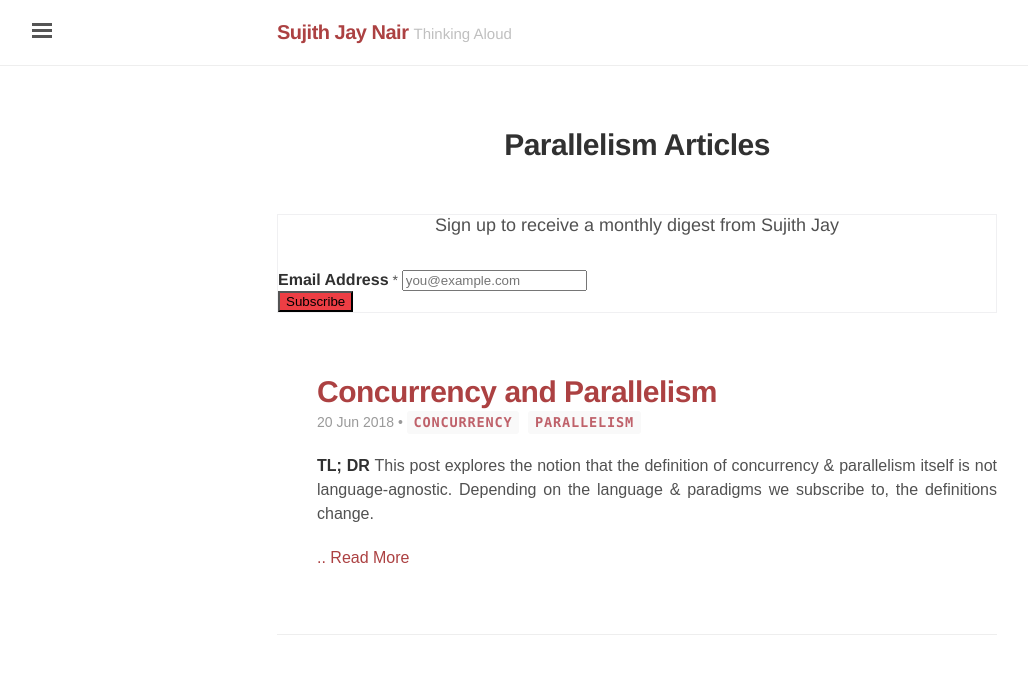
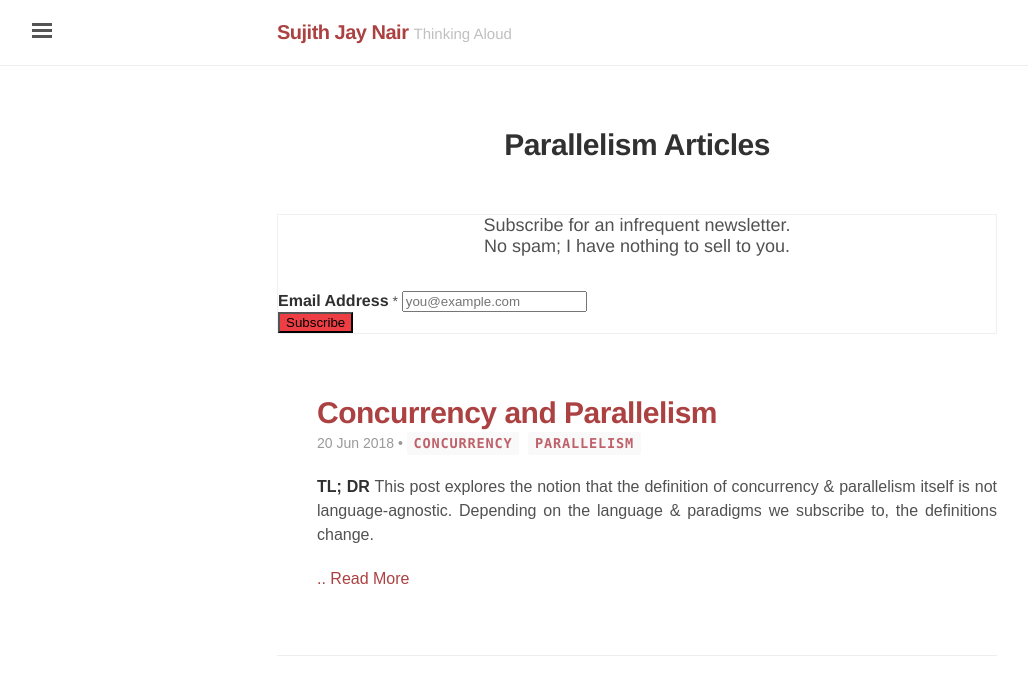
Before and after one commit to sujithjay/sujithjay.github.io, a Jekyll site: the page built from tag/parallelism.md, in a window 1280 px wide. Shown: the top 695 px of the page, without its empty margins (3-1031 px from the left). Built offline with Jekyll 4.4.1, drawn with Linux system fonts in a browser that asks for light colours; nearby versions of some CDN libraries; some web fonts are replaced; comment, search, counter and statistics services are not loaded.

Commit message:
Revamp Newsletter Text

```diff
--- a/_includes/newsletter.html
+++ b/_includes/newsletter.html
@@ -9,7 +9,7 @@
     <form action="https://sujithjay.us17.list-manage.com/subscribe/post?u=6c00d1b5e4ee68dd3b837a642&amp;id=fb7161d7c3" method="post" id="mc-embedded-subscribe-form" name="mc-embedded-subscribe-form" class="validate" target="_blank" novalidate>
         <div id="mc_embed_signup_scroll">
             <p style="margin: 0 0 1.71rem; font-weight: 100; font-size: 0.9rem; text-align: center;">
-                Sign up to receive a monthly digest from Sujith Jay
+                Subscribe for an infrequent newsletter. <br> No spam; I have nothing to sell to you.
             </p>
             <!--<div class="indicates-required"><span class="asterisk">*</span> indicates required</div>-->
             <div class="mc-field-group">
```
